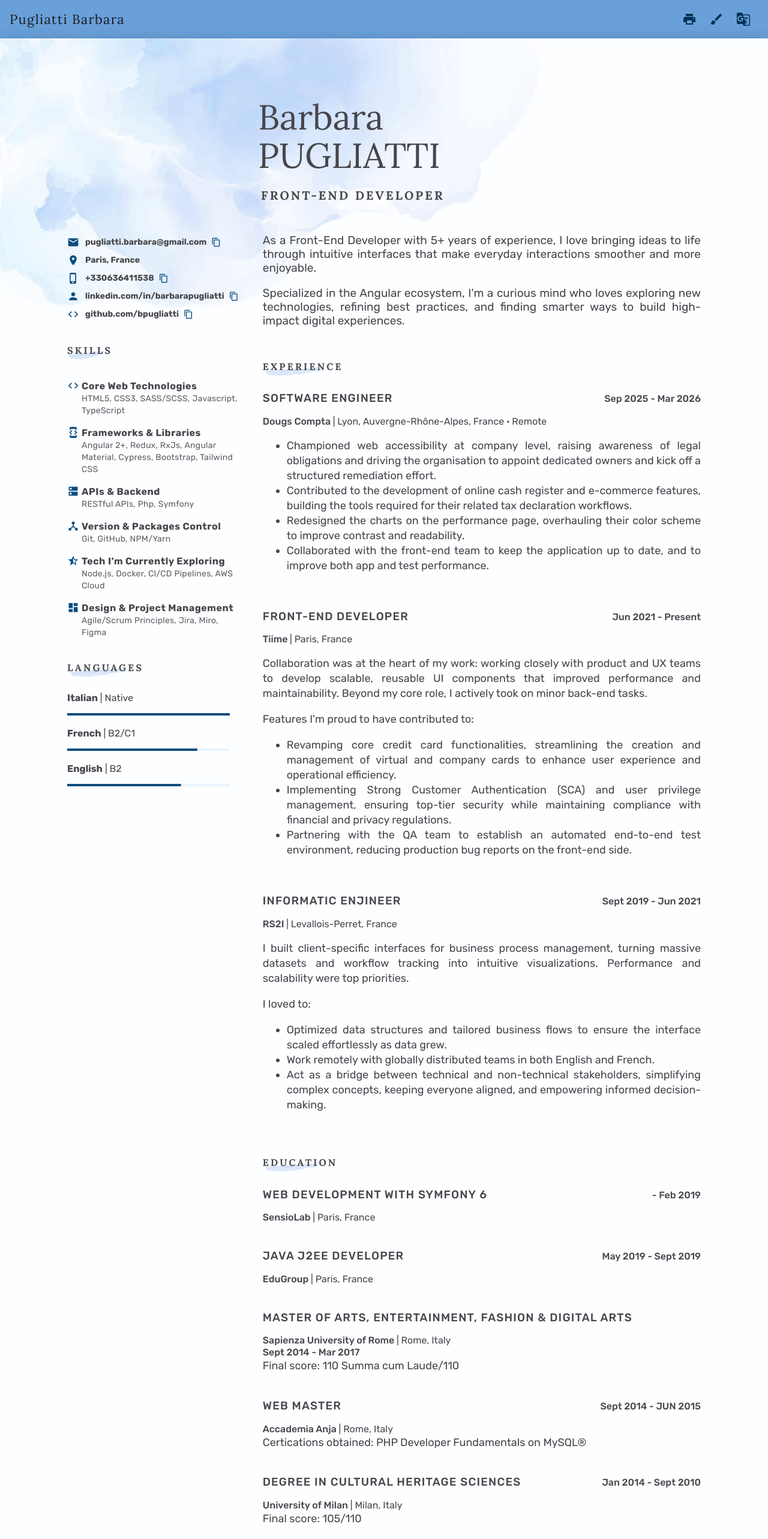
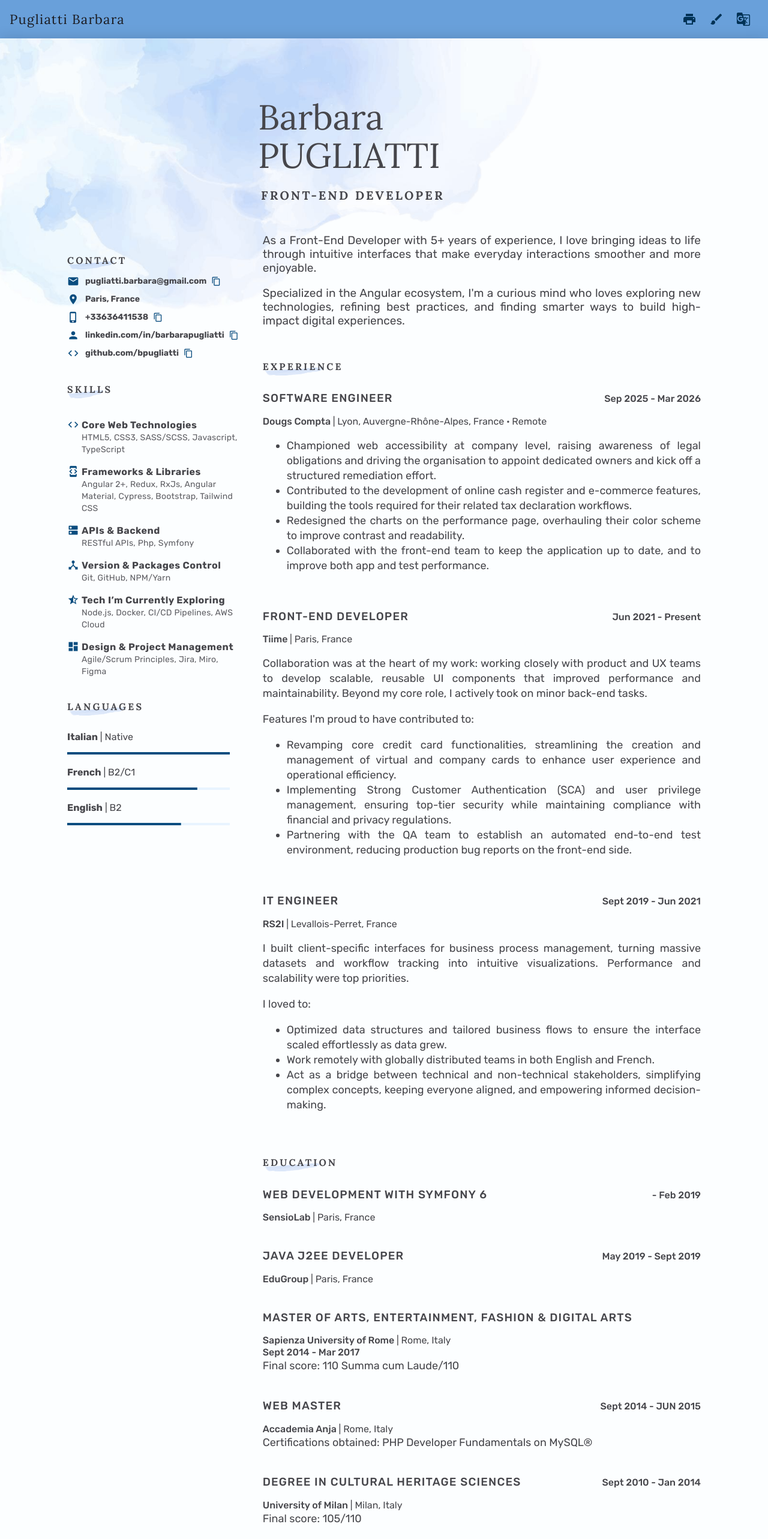
Before and after one commit to bpugliatti/personal-website, an Angular app: page /en/home in a window 1280 px wide. Shown: the top 2566 px of the page at 60% size. Built offline with nearby package versions, Linux system fonts and the light colour scheme.

Commit message:
feat: fix typos and dependencies

```diff
--- a/src/app/components/resume-container/resume-container.component.html
+++ b/src/app/components/resume-container/resume-container.component.html
@@ -34,6 +34,7 @@
     </main>
     <aside>
       <section>
+        <h2 class="category-title">Contact</h2>
         @for (contact of resume().contacts; track contact.contactValue) {
           <app-contact-item [contact]="contact"> </app-contact-item>
         } @empty {
--- a/src/app/core/constants/cv-info.constant.ts
+++ b/src/app/core/constants/cv-info.constant.ts
@@ -44,7 +44,7 @@ export const CV_INFO: CVInfo = {
     `,
       },
       {
-        experienceName: 'INFORMATIC ENJINEER',
+        experienceName: 'IT ENGINEER',
         experienceDateStart: 'Sept 2019',
         experienceDateEnd: 'Jun 2021',
         companyName: 'RS2I',
@@ -92,12 +92,12 @@ export const CV_INFO: CVInfo = {
         companyName: 'Accademia Anja',
         location: 'Rome, Italy',
         extraDescription:
-          'Certications obtained: PHP Developer Fundamentals on MySQL®',
+          'Certifications obtained: PHP Developer Fundamentals on MySQL®',
       },
       {
         experienceName: 'DEGREE IN CULTURAL HERITAGE SCIENCES',
-        experienceDateStart: 'Jan 2014',
-        experienceDateEnd: 'Sept 2010',
+        experienceDateStart: 'Sept 2010',
+        experienceDateEnd: 'Jan 2014',
         companyName: 'University of Milan',
         location: 'Milan, Italy',
         extraDescription: 'Final score: 105/110',
@@ -120,7 +120,7 @@ export const CV_INFO: CVInfo = {
       },
       {
         contactType: 'phone',
-        contactValue: '+330636411538',
+        contactValue: '+33636411538',
         contactIcon: 'phone_iphone',
         contactTooltip:
           'Click the number to call with your default calling app.',
@@ -457,7 +457,7 @@ export const CV_INFO: CVInfo = {
       },
       {
         contactType: 'phone',
-        contactValue: '+330636411538',
+        contactValue: '+33636411538',
         contactIcon: 'phone_iphone',
         contactTooltip:
           'Cliquez sur le numéro pour appeler avec votre application de téléphonie par défaut.',
@@ -779,7 +779,7 @@ export const CV_INFO: CVInfo = {
       },
       {
         contactType: 'phone',
-        contactValue: '+330636411538',
+        contactValue: '+33636411538',
         contactIcon: 'phone_iphone',
         contactTooltip: 'Clicca sul numero per chiamare con l’app predefinita.',
         isCopyAllowed: true,
--- a/src/styles/styles.scss
+++ b/src/styles/styles.scss
@@ -30,7 +30,10 @@ $_typography: (
   regular-weight: 300,
 );
 
-@mixin apply-theme-mode($primary-palette, $tertiary-palette: custom-theme.$tertiary-palette) {
+@mixin apply-theme-mode(
+  $primary-palette,
+  $tertiary-palette: custom-theme.$tertiary-palette
+) {
   color-scheme: light;
   @include mat.theme(
     (
@@ -44,7 +47,12 @@ $_typography: (
   );
 }
 
-@mixin theme-container($primary-palette, $accent-30, $track-95, $tertiary-palette: custom-theme.$tertiary-palette) {
+@mixin theme-container(
+  $primary-palette,
+  $accent-30,
+  $track-95,
+  $tertiary-palette: custom-theme.$tertiary-palette
+) {
   @include apply-theme-mode($primary-palette, $tertiary-palette);
   .custom-icon,
   a:hover,
@@ -121,7 +129,10 @@ mat-list-item {
   );
 }
 .mat-toolbar.blue {
-  @include theme-toolbar(custom-theme.get-secondary(60), custom-theme.get-secondary(20));
+  @include theme-toolbar(
+    custom-theme.get-secondary(60),
+    custom-theme.get-secondary(20)
+  );
 }
 
 .container.green {
@@ -132,7 +143,10 @@ mat-list-item {
   );
 }
 .mat-toolbar.green {
-  @include theme-toolbar(custom-theme.get-green(60), custom-theme.get-green(20));
+  @include theme-toolbar(
+    custom-theme.get-green(60),
+    custom-theme.get-green(20)
+  );
 }
 
 .container.monochrome {
@@ -144,7 +158,10 @@ mat-list-item {
   );
 }
 .mat-toolbar.monochrome {
-  @include theme-toolbar(custom-theme.get-neutral(60), custom-theme.get-neutral(20));
+  @include theme-toolbar(
+    custom-theme.get-neutral(60),
+    custom-theme.get-neutral(20)
+  );
 }
 
 @media print {
@@ -169,4 +186,8 @@ mat-list-item {
   .avoid-page-break {
     break-inside: avoid;
   }
+
+  mat-icon {
+    display: none !important;
+  }
 }
```
Also changed, not shown: package.json (+11 -10 lines), 1 other file (tests, documents, lock files or other folders).
